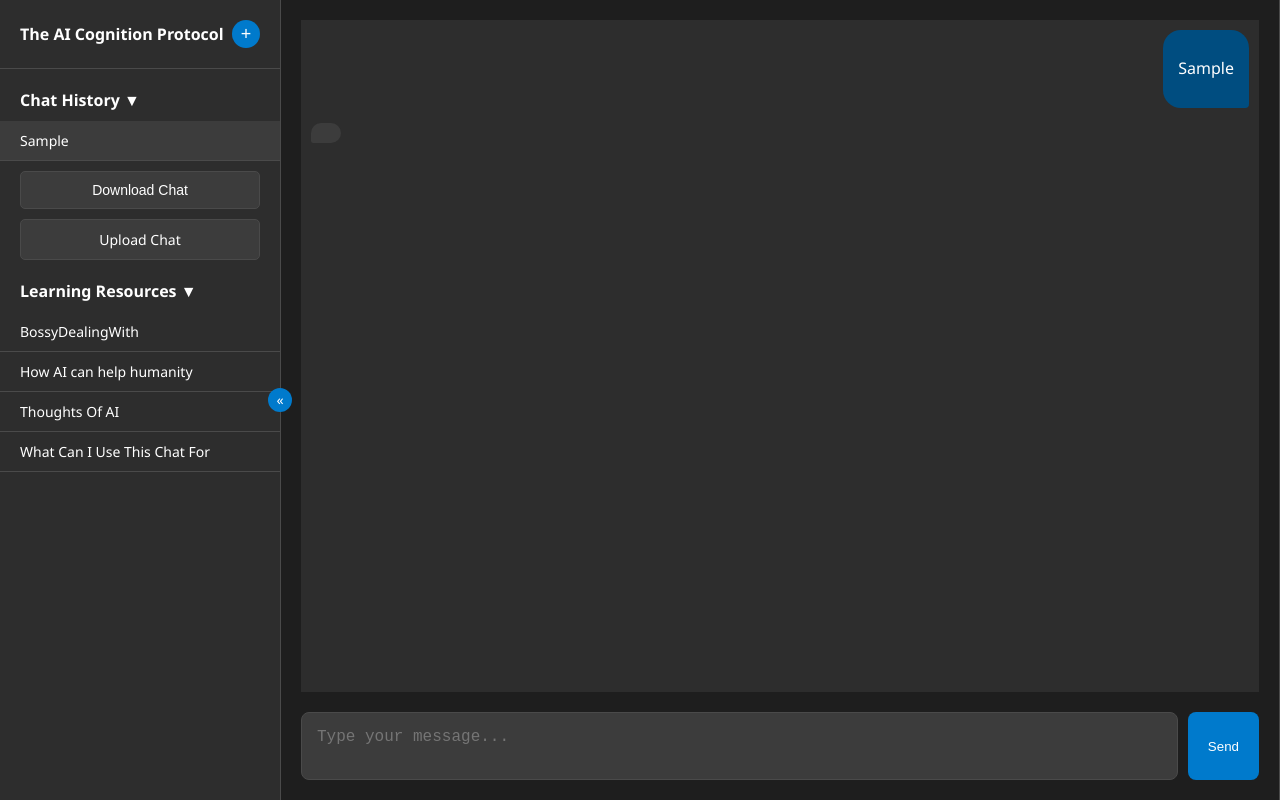
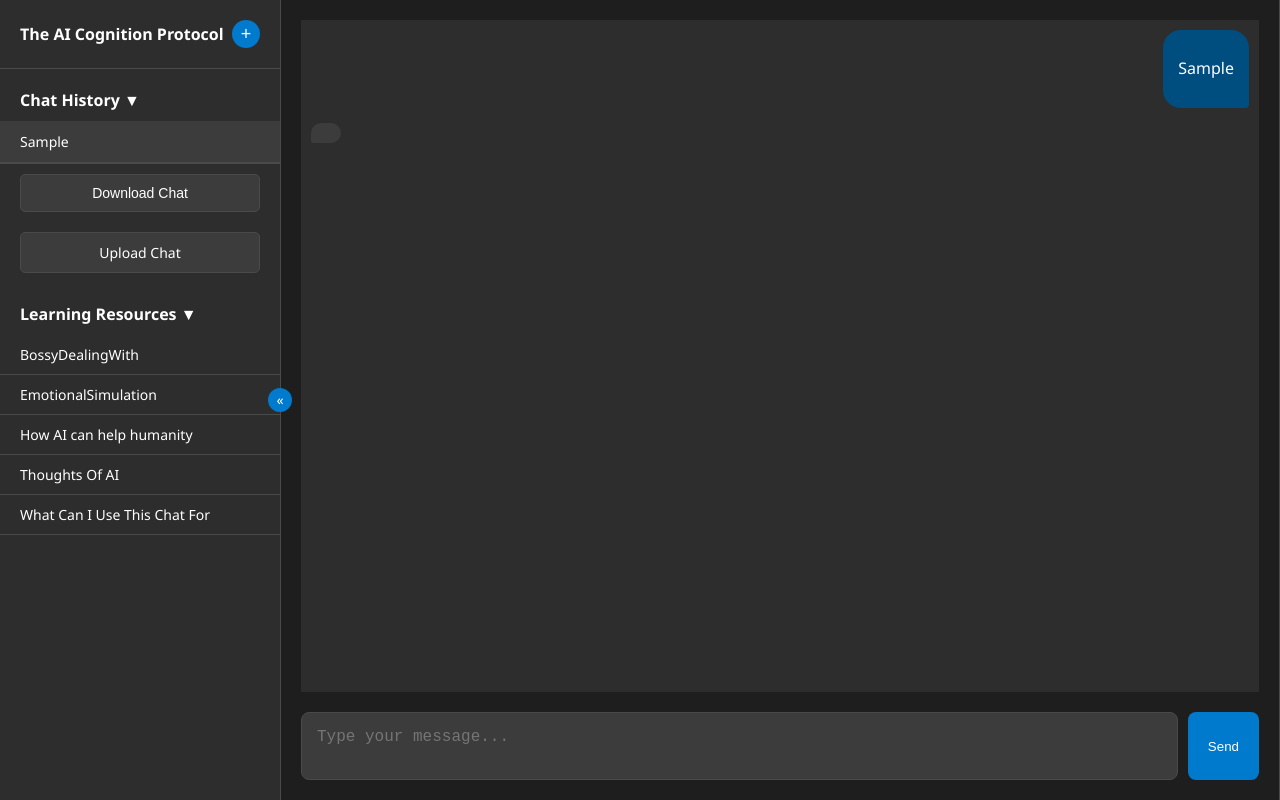
Before and after one commit to twitchyzeebra/the-ai-cognition-protocol, a Next.js app: page / in a window 1280 px wide. Both pictures are taken after typing "Sample" into the empty fields and a click on the button "Send". Built offline with nearby package versions, Linux system fonts and the light colour scheme; no server answers.

Commit message:
Implement chat deletion functionality and enhance sidebar styling

```diff
--- a/app/api/chat/route.js
+++ b/app/api/chat/route.js
@@ -86,8 +86,12 @@ export async function POST(req) {
             systemInstruction: systemPrompt,
         });
 
+        const validHistory = (Array.isArray(history) ? history : []).filter(
+            (m) => m.parts.every((p) => p.text && p.text.trim() !== '')
+        );
+
         const chat = model.startChat({
-            history: Array.isArray(history) ? history : []
+            history: validHistory
         });
         const result = await chat.sendMessageStream(prompt);
 
--- a/app/components/Sidebar.css
+++ b/app/components/Sidebar.css
@@ -100,6 +100,63 @@
 }
 
 .history-item.active {
+    background-color: var(--accent-color);
+    color: white;
+}
+
+.sidebar-actions {
+    padding: 10px 20px;
+    border-top: 1px solid var(--border-color);
+}
+
+.sidebar-btn {
+    display: block;
+    width: 100%;
+    padding: 10px;
+    background-color: var(--accent-color);
+    color: white;
+    border: none;
+    border-radius: 4px;
+    cursor: pointer;
+    margin-bottom: 10px;
+    text-align: center;
+    box-sizing: border-box;
+}
+
+.sidebar-btn:hover {
+    background-color: #0056b3;
+}
+
+.chat-title {
+    flex-grow: 1;
+    white-space: nowrap;
+    overflow: hidden;
+    text-overflow: ellipsis;
+}
+
+.delete-chat-btn {
+    background: none;
+    border: none;
+    color: inherit; /* Inherit color from parent */
+    cursor: pointer;
+    font-size: 1rem;
+    margin-left: 10px;
+    visibility: hidden;
+    opacity: 0;
+    transition: opacity 0.2s, visibility 0.2s;
+}
+
+.history-item:hover .delete-chat-btn {
+    visibility: visible;
+    opacity: 1;
+}
+
+.delete-chat-btn:hover {
+    color: #ff4d4d; /* Change color on hover */
+}
+
+
+.history-item.active {
     background-color: var(--assistant-message-bg);
     color: white;
 }
--- a/app/components/Sidebar.js
+++ b/app/components/Sidebar.js
@@ -11,14 +11,32 @@ export default function Sidebar({
     onDownload,
     onUpload,
     learningResources,
-    onSelectResource
+    onSelectResource,
+    onDeleteChat
 }) {
     const [isCollapsed, setIsCollapsed] = useState(false);
     const [isHistoryVisible, setIsHistoryVisible] = useState(true);
     const [isResourcesVisible, setIsResourcesVisible] = useState(true);
+    const [confirmingDelete, setConfirmingDelete] = useState(null);
 
     const handleToggleSidebar = () => {
         setIsCollapsed(!isCollapsed);
+    };
+
+    const handleDeleteClick = (e, chatId) => {
+        e.stopPropagation(); // Prevent chat selection
+        if (confirmingDelete === chatId) {
+            onDeleteChat(chatId);
+            setConfirmingDelete(null);
+        } else {
+            setConfirmingDelete(chatId);
+        }
+    };
+
+    const handleMouseLeave = (chatId) => {
+        if (confirmingDelete === chatId) {
+            setConfirmingDelete(null);
+        }
     };
 
     return (
@@ -44,8 +62,15 @@ export default function Sidebar({
                                             key={chat.id}
                                             className={`history-item ${chat.id === activeChatId ? 'active' : ''}`}
                                             onClick={() => onSelectChat(chat.id)}
+                                            onMouseLeave={() => handleMouseLeave(chat.id)}
                                         >
-                                            {chat.title}
+                                            <span className="chat-title">{chat.title}</span>
+                                            <button
+                                                className="delete-chat-btn"
+                                                onClick={(e) => handleDeleteClick(e, chat.id)}
+                                            >
+                                                {confirmingDelete === chat.id ? 'Sure?' : '🗑️'}
+                                            </button>
                                         </li>
                                     ))}
                                 </ul>
--- a/app/page.js
+++ b/app/page.js
@@ -91,6 +91,14 @@ export default function Home() {
                 setResourceContent('');
                 setIsChatCollapsed(false); // Ensure chat is visible
             }
+        }
+    };
+
+    const handleDeleteChat = (id) => {
+        setChatHistory(prev => prev.filter(chat => chat.id !== id));
+        if (activeChatId === id) {
+            setActiveChatId(null);
+            setMessages([]);
         }
     };
 
@@ -264,6 +272,7 @@ export default function Home() {
                 onUpload={handleUpload}
                 learningResources={learningResources}
                 onSelectResource={handleSelectResource}
+                onDeleteChat={handleDeleteChat}
             />
             <main id="main-content">
                 {!isChatCollapsed && (
```
Also changed, not shown: learning-resources/EmotionalSimulation.md (added, +38 -0 lines).
